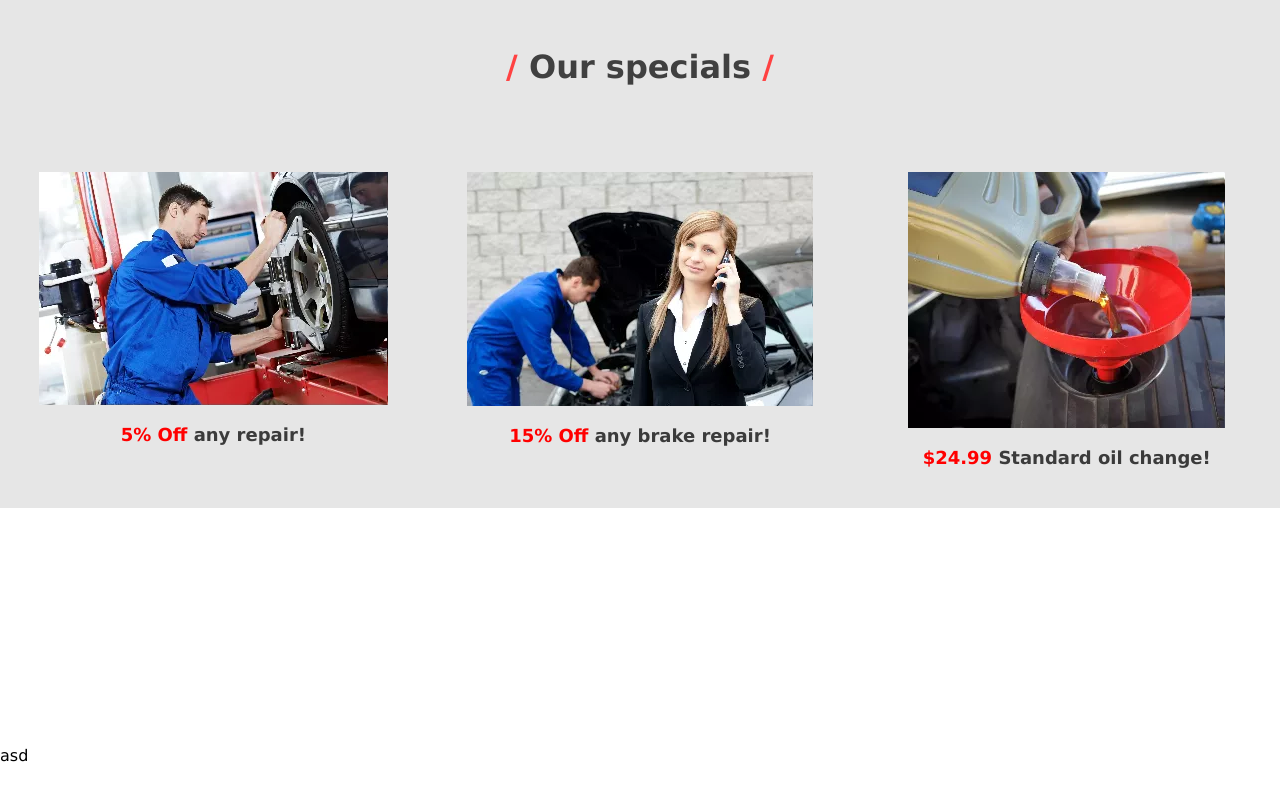
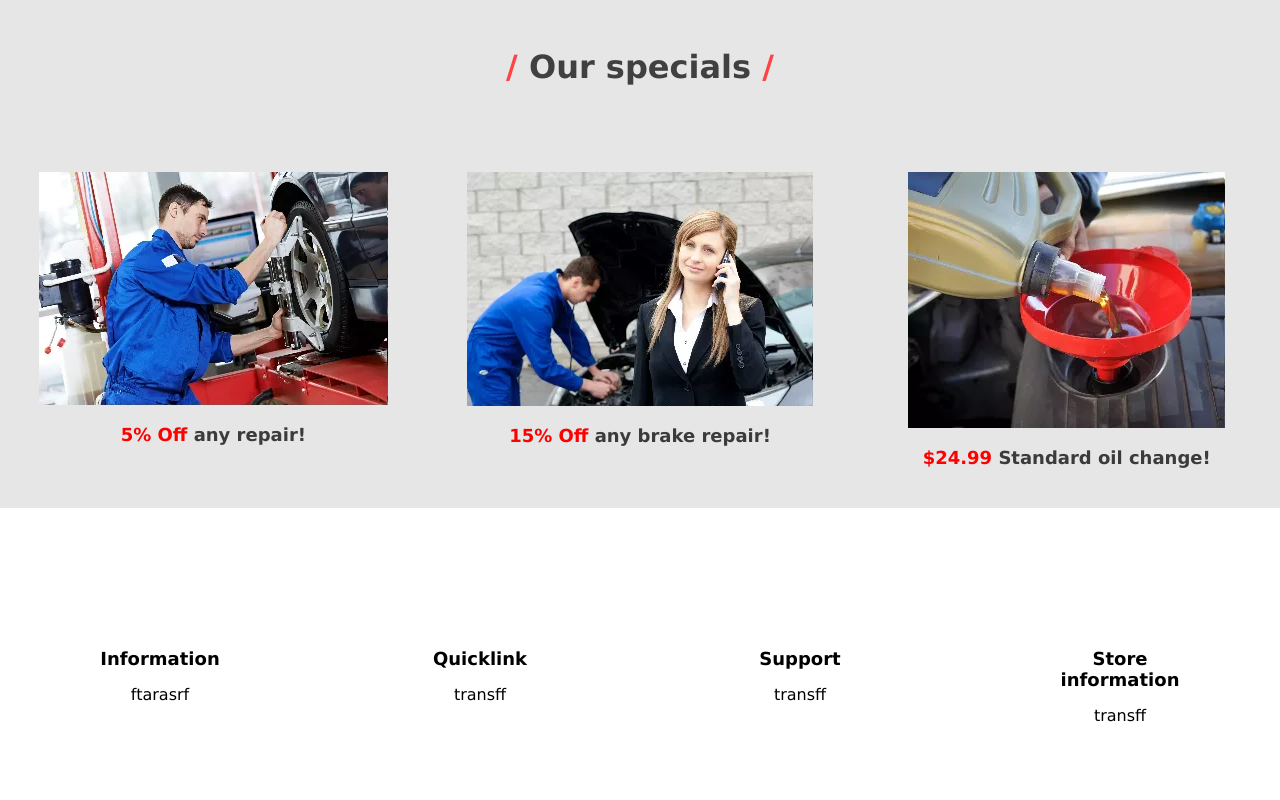
Before and after one commit to kenankaric122/carserviceweb, a React (Create React App) app: page / in a window 1280 px wide. Shown: the part 4309-5109 px from the top of the page. Built offline with nearby package versions, Linux system fonts and the light colour scheme.

Commit message:
:sparkles: new footer features

```diff
--- a/src/components/Footer.jsx
+++ b/src/components/Footer.jsx
@@ -5,7 +5,22 @@ import './styles/Footer.css';
 function Footer() {
     return (
         <div className='footer'>
-            asd
+            <div className='f1'>
+                <h1>Information</h1>
+                <p>ftarasrf</p>
+            </div>
+            <div className='f1'>
+                <h1>Quicklink</h1>
+                <p>transff</p>
+            </div>
+            <div className='f1'>
+                <h1>Support</h1>
+                <p>transff</p>
+            </div>
+            <div className='f1'>
+                <h1>Store information</h1>
+                <p>transff</p>
+            </div>
         </div>
     )
 }
--- a/src/components/styles/Footer.css
+++ b/src/components/styles/Footer.css
@@ -3,6 +3,20 @@
     width: 100%;
     height: 30vh;
     justify-content: center;
-    flex-direction: column;
+    flex-direction: row;
     margin-top: 10%;
 }
+
+.f1 h1{
+    font-size: 18px;
+}
+
+.footer .f1{
+    margin-right: 7%;
+    margin-left: 7%;
+    height: 100%;
+    flex: 30%;
+    text-align: center;
+    flex-direction: column;
+    justify-content: center;
+}
```
